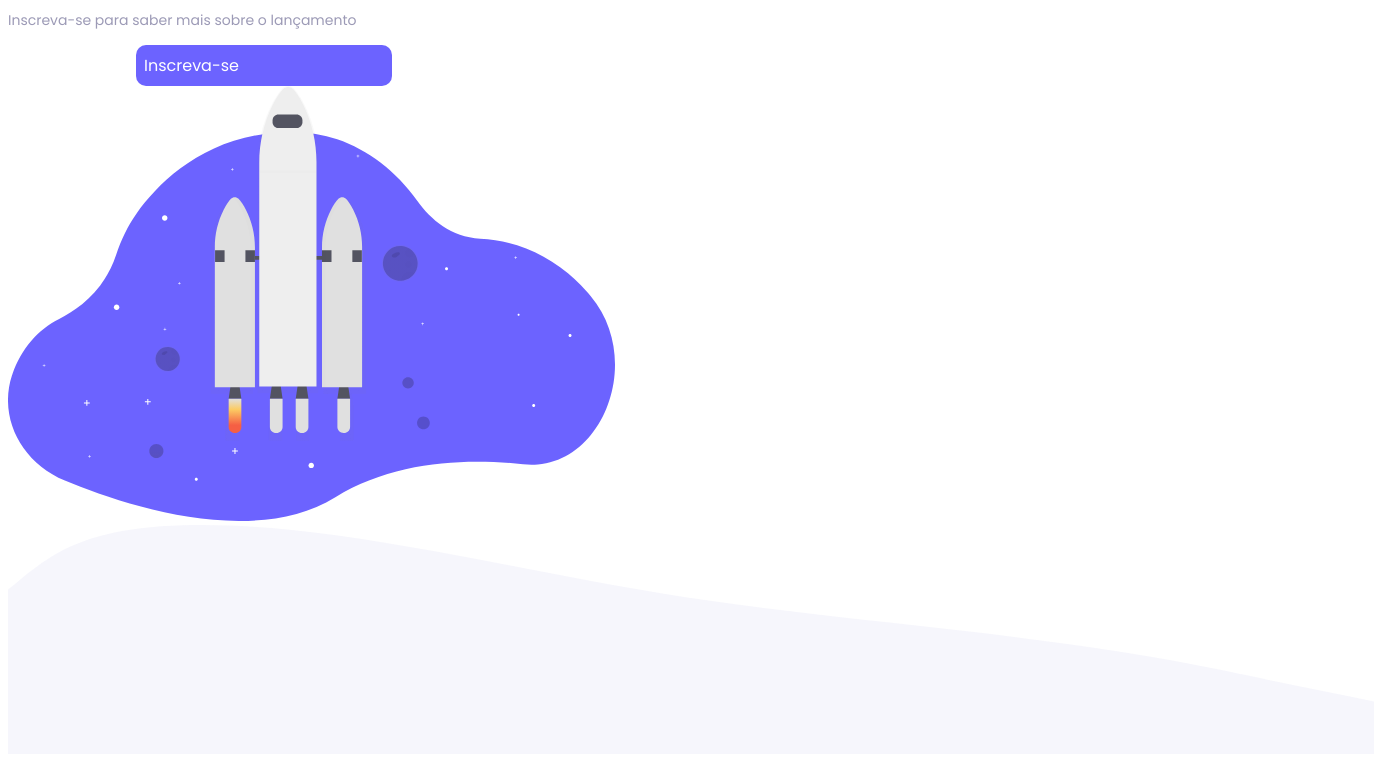
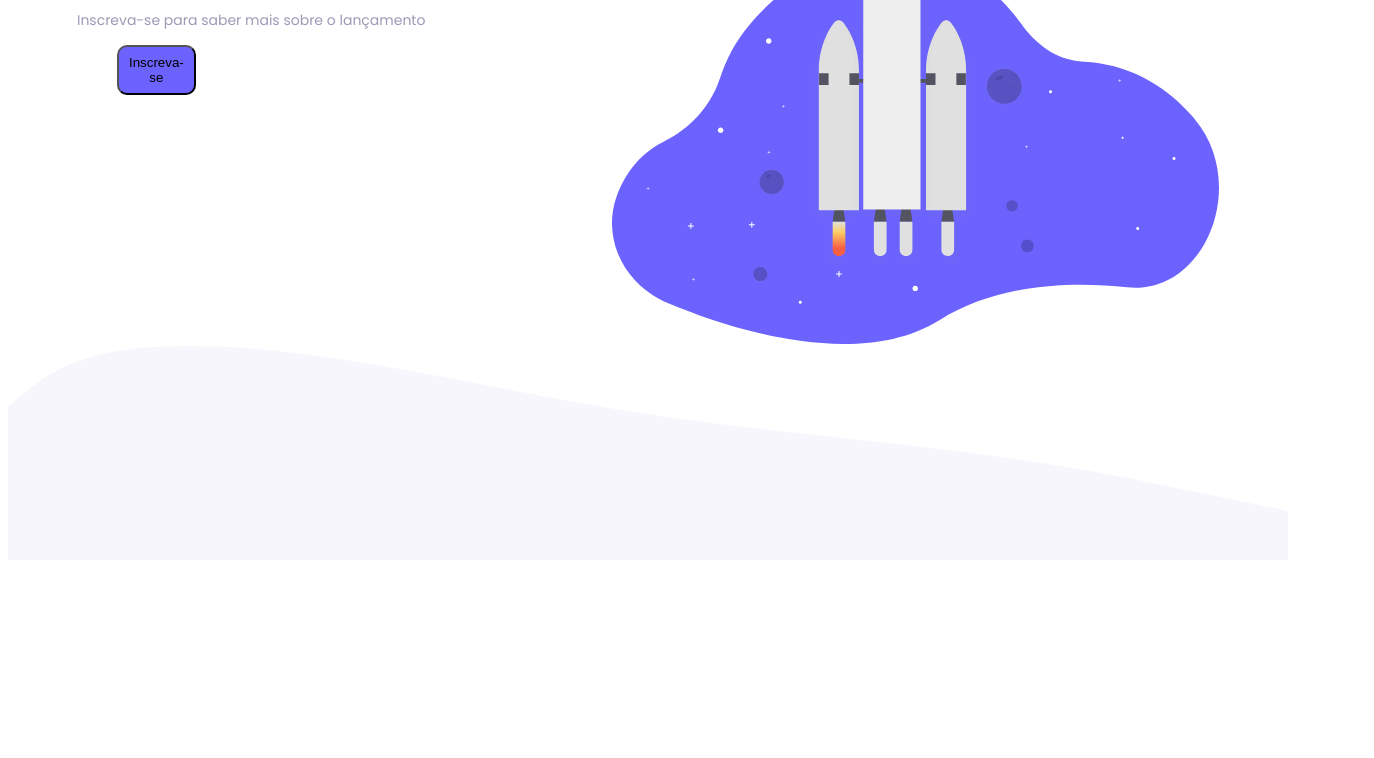
Before and after one commit to PaolaAp9/Countdown, a plain HTML site: page index.html in a window 1280 px wide. Shown: the part 230-988 px from the top of the page, 1374 px wide, since content can reach past the window. After the commit the page ends 808 px from the top, so only its background shows below. Drawn offline with Linux system fonts and the light colour scheme.

Commit message:
organizando as imagens

```diff
--- a/index.html
+++ b/index.html
@@ -11,20 +11,25 @@
 </head>
 
 <body>
-    <img class="inicio" src="images/images/top-image.svg" >
+    <img class="inicio" src="images/images/top-image.svg">
 
-
-
+    <div class="conjunto">
         <div class="componentes">
             <h1>READY TO LAUNCH IN... </h1>
             <p>Inscreva-se para saber mais sobre o lançamento</p>
-        <div class="texto">
-            <p1>Inscreva-se</p1>
+          <div>
+             <button class="texto btn btn-primary" type="submit">Inscreva-se</button>
           </div>
-      <img src="images/images/rocket.svg">
         </div>
+      <div>
+        <img class="aviao" src="images/images/rocket.svg">
+      </div>
+    </div>
+   <footer>
+    <img class="final" src="/images/images/bottom-image.svg">
+  </footer>
 
-  <img class="final" src="images/images/bottom-image.svg">
+
 
 
 
--- a/style.css
+++ b/style.css
@@ -29,6 +29,18 @@ p1 {
 .fundo {
   background: #6C63FF;
 }
-.inicio, final {
+.inicio {
   width: 100%;
 }
+.final {
+  width: 100%;
+}
+.aviao {
+  height: 100%;
+  width: 100%;
+}
+.conjunto {
+  display: flex;
+  justify-content: space-around;
+  flex-wrap: wrap;
+}
```
Lines whose indentation alone changed are shown as unchanged.
